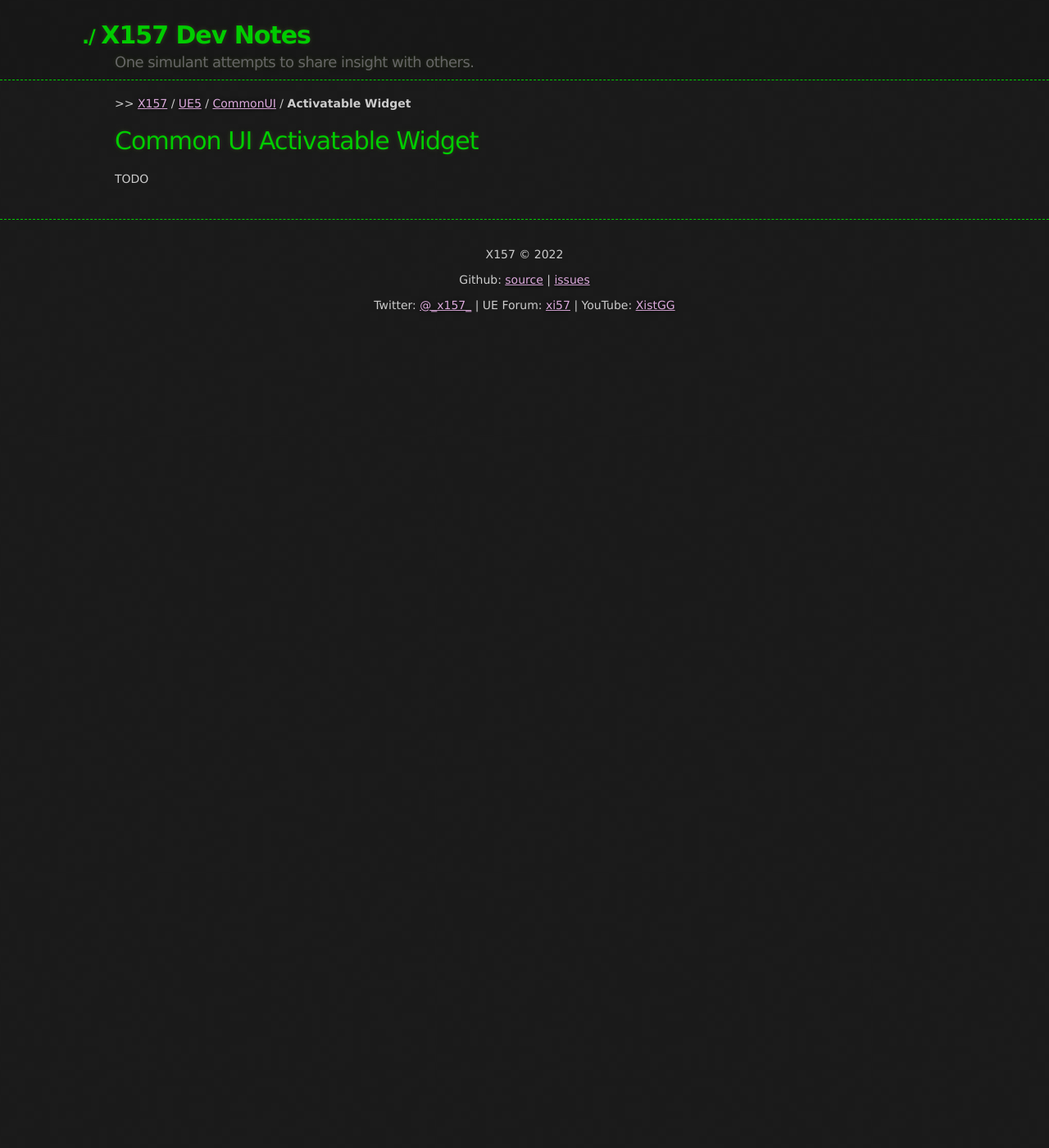
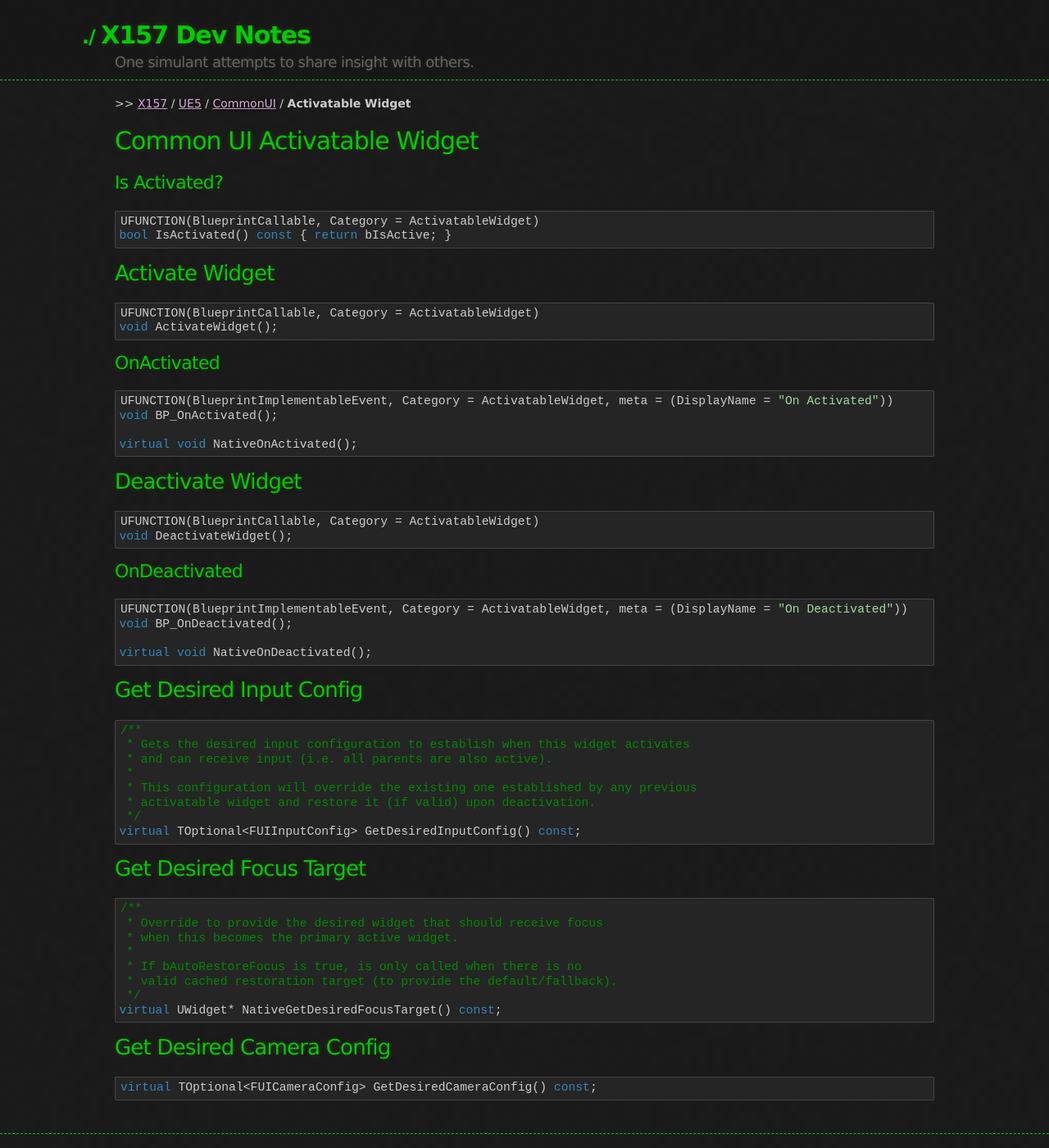
Before and after one commit to x157/x157.github.io, a Jekyll site: the page built from UE5/CommonUI/ActivatableWidget.md, in a window 1280 px wide and 1400 px high. Shown: the whole window at 82% size. Built offline with Jekyll 4.4.1, drawn with Linux system fonts in a browser that asks for light colours.

Commit message:
Add interesting methods

````diff
--- a/UE5/CommonUI/ActivatableWidget.md
+++ b/UE5/CommonUI/ActivatableWidget.md
@@ -7,4 +7,79 @@ breadcrumb_name: "Activatable Widget"
 
 # Common UI Activatable Widget
 
-TODO
+### Is Activated?
+
+```c++
+UFUNCTION(BlueprintCallable, Category = ActivatableWidget)
+bool IsActivated() const { return bIsActive; }
+```
+
+
+## Activate Widget
+
+```c++
+UFUNCTION(BlueprintCallable, Category = ActivatableWidget)
+void ActivateWidget();
+```
+
+### OnActivated
+
+```c++
+UFUNCTION(BlueprintImplementableEvent, Category = ActivatableWidget, meta = (DisplayName = "On Activated"))
+void BP_OnActivated();
+
+virtual void NativeOnActivated();
+```
+
+
+## Deactivate Widget
+
+```c++
+UFUNCTION(BlueprintCallable, Category = ActivatableWidget)
+void DeactivateWidget();
+```
+
+### OnDeactivated
+
+```c++
+UFUNCTION(BlueprintImplementableEvent, Category = ActivatableWidget, meta = (DisplayName = "On Deactivated"))
+void BP_OnDeactivated();
+
+virtual void NativeOnDeactivated();
+```
+
+
+<a id='GetDesiredInputConfig'></a>
+## Get Desired Input Config
+
+```c++
+/**
+ * Gets the desired input configuration to establish when this widget activates
+ * and can receive input (i.e. all parents are also active).
+ *
+ * This configuration will override the existing one established by any previous
+ * activatable widget and restore it (if valid) upon deactivation.
+ */
+virtual TOptional<FUIInputConfig> GetDesiredInputConfig() const;
+```
+
+<a id='GetDesiredFocusTarget'></a>
+## Get Desired Focus Target
+
+```c++
+/**
+ * Override to provide the desired widget that should receive focus
+ * when this becomes the primary active widget.
+ *
+ * If bAutoRestoreFocus is true, is only called when there is no
+ * valid cached restoration target (to provide the default/fallback).
+ */
+virtual UWidget* NativeGetDesiredFocusTarget() const;
+```
+
+<a id='GetDesiredCameraConfig'></a>
+## Get Desired Camera Config
+
+```c++
+virtual TOptional<FUICameraConfig> GetDesiredCameraConfig() const;
+```
````
